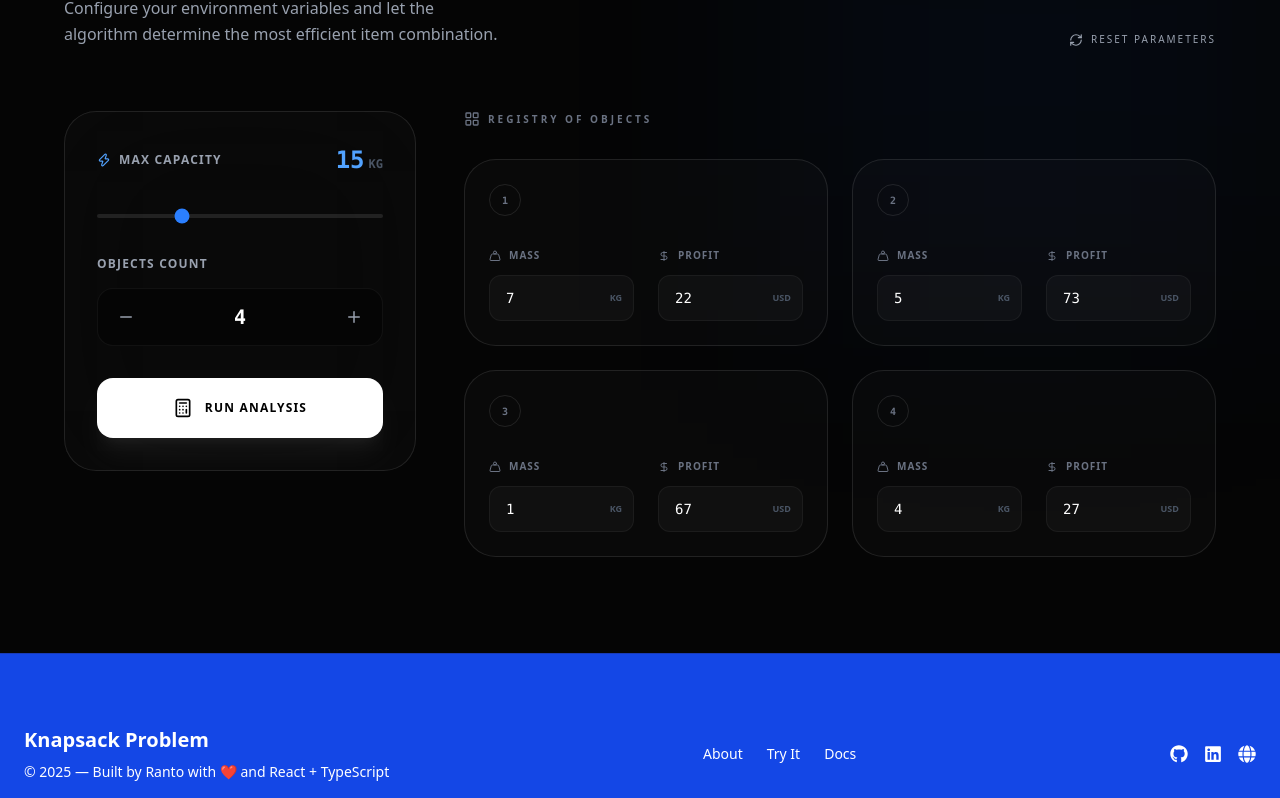
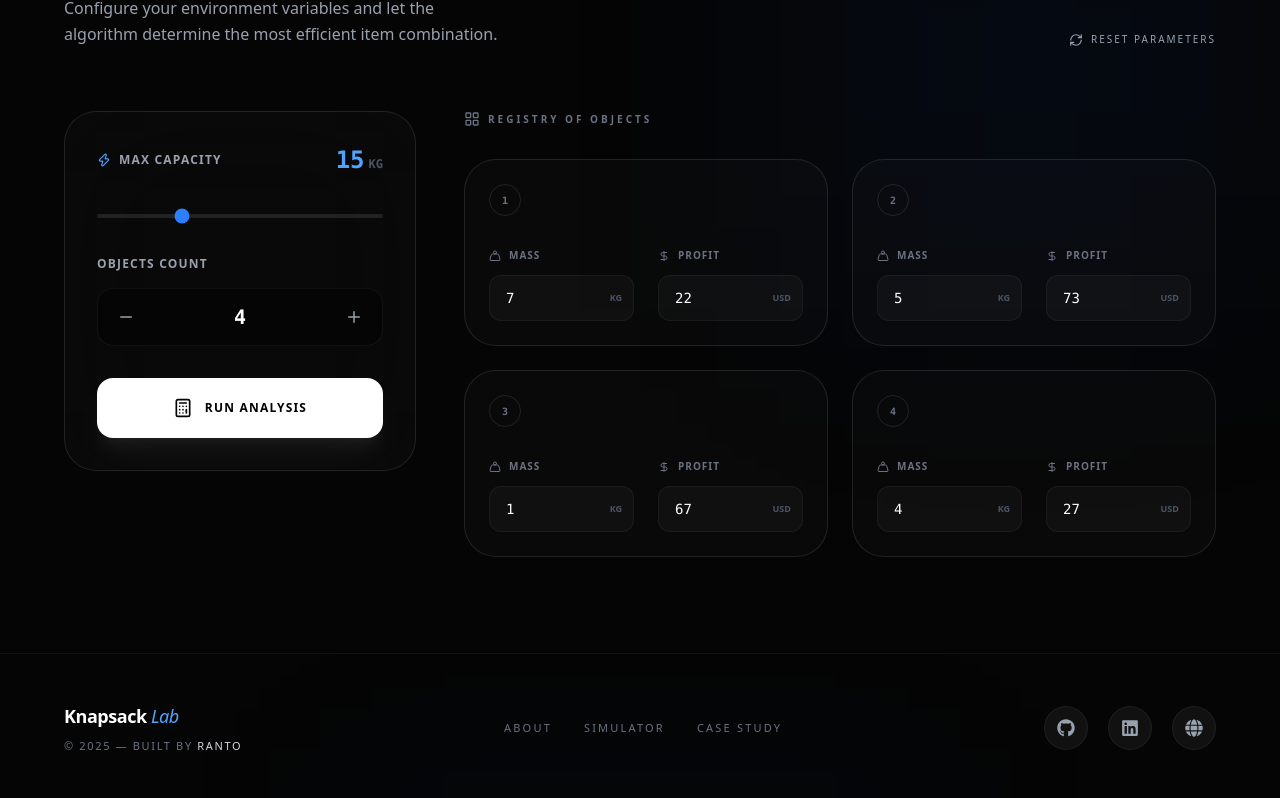
Before and after one commit to ranto-dev/Knapsack_Problem, a React (Vite) app: page / in a window 1280 px wide. Shown: the part 1999-2797 px from the top of the page. Built offline with nearby package versions, Linux system fonts and the light colour scheme.

Commit message:
style:rework footer component design

```diff
--- a/src/components/footer/index.tsx
+++ b/src/components/footer/index.tsx
@@ -1,50 +1,80 @@
+import { motion } from "framer-motion";
 import { FaGithub, FaLinkedin, FaGlobe } from "react-icons/fa";
 
 const Footer = () => {
+  const currentYear = new Date().getFullYear();
+
+  const iconVariants = {
+    hover: { y: -3, color: "#60a5fa", transition: { duration: 0.3 } },
+  };
+
   return (
-    <footer className="w-full h-[200px] bg-blue-700 text-white py-8 px-6 flex flex-col md:flex-row justify-between items-center gap-6 border-t border-blue-800">
-      <div className="text-center md:text-left space-y-2">
-        <h2 className="text-xl font-semibold">Knapsack Problem</h2>
-        <p className="text-sm">
-          © {new Date().getFullYear()} — Built by Ranto with ❤️ and React +
-          TypeScript
+    <footer className="w-full bg-[#050505] text-white py-12 px-8 border-t border-white/5 relative overflow-hidden">
+      {/* Glow discret en arrière-plan */}
+      <div className="absolute bottom-0 left-1/2 -translate-x-1/2 w-1/2 h-24 bg-blue-600/5 blur-[100px] pointer-events-none" />
+
+      <div className="max-w-6xl mx-auto flex flex-col md:flex-row justify-between items-center gap-10 relative z-10">
+        {/* Branding & Copyright */}
+        <div className="flex flex-col items-center md:items-start gap-2">
+          <h2 className="text-lg font-semibold tracking-tight">
+            Knapsack{" "}
+            <span className="text-blue-400 font-light italic">Lab</span>
+          </h2>
+          <p className="text-[11px] text-gray-500 uppercase tracking-[0.15em] font-light">
+            © {currentYear} — Built by{" "}
+            <span className="text-gray-300 font-medium">Ranto</span>
           </p>
         </div>
 
-      <div className="flex gap-6 text-sm">
-        <a href="#about" className="hover:text-gray-200 transition">
+        {/* Navigation - Minimaliste */}
+        <nav className="flex gap-8 text-[11px] uppercase tracking-[0.2em] font-medium text-gray-500">
+          <a
+            href="#about"
+            className="hover:text-blue-400 transition-colors duration-300"
+          >
             About
           </a>
-        <a href="#try-it" className="hover:text-gray-200 transition">
-          Try It
+          <a
+            href="#try-it"
+            className="hover:text-blue-400 transition-colors duration-300"
+          >
+            Simulator
           </a>
-        <a href="#docs" className="hover:text-gray-200 transition">
-          Docs
+          <a
+            href="#example"
+            className="hover:text-blue-400 transition-colors duration-300"
+          >
+            Case Study
           </a>
+        </nav>
+
+        {/* Social Links */}
+        <div className="flex gap-5">
+          {[
+            { icon: <FaGithub />, href: "https://github.com/ranto-dev" },
+            { icon: <FaLinkedin />, href: "https://linkedin.com/in/ranto" },
+            { icon: <FaGlobe />, href: "https://ranto-dev.vercel.app/" },
+          ].map((social, index) => (
+            <motion.a
+              key={index}
+              href={social.href}
+              target="_blank"
+              rel="noopener noreferrer"
+              variants={iconVariants}
+              whileHover="hover"
+              className="p-3 rounded-full bg-white/5 border border-white/5 text-gray-400 text-lg transition-colors hover:border-blue-500/30 hover:bg-blue-500/5"
+            >
+              {social.icon}
+            </motion.a>
+          ))}
+        </div>
       </div>
 
-      <div className="flex gap-4 text-lg">
-        <a
-          href="https://github.com/ranto-dev"
-          target="_blank"
-          className="hover:text-gray-200 transition"
-        >
-          <FaGithub />
-        </a>
-        <a
-          href="https://linkedin.com/aina iarindranto"
-          target="_blank"
-          className="hover:text-gray-200 transition"
-        >
-          <FaLinkedin />
-        </a>
-        <a
-          href="https://ranto-dev.vercel.app/"
-          target="_blank"
-          className="hover:text-gray-200 transition"
-        >
-          <FaGlobe />
-        </a>
+      {/* Signature ligne de bas de page */}
+      <div className="max-w-6xl mx-auto mt-12 pt-6 border-t border-white/[0.02] flex justify-center">
+        <p className="text-[10px] text-gray-600 font-light flex items-center gap-2 italic">
+          Designed for precision & performance
+        </p>
       </div>
     </footer>
   );
```
Lines whose indentation alone changed are shown as unchanged.
